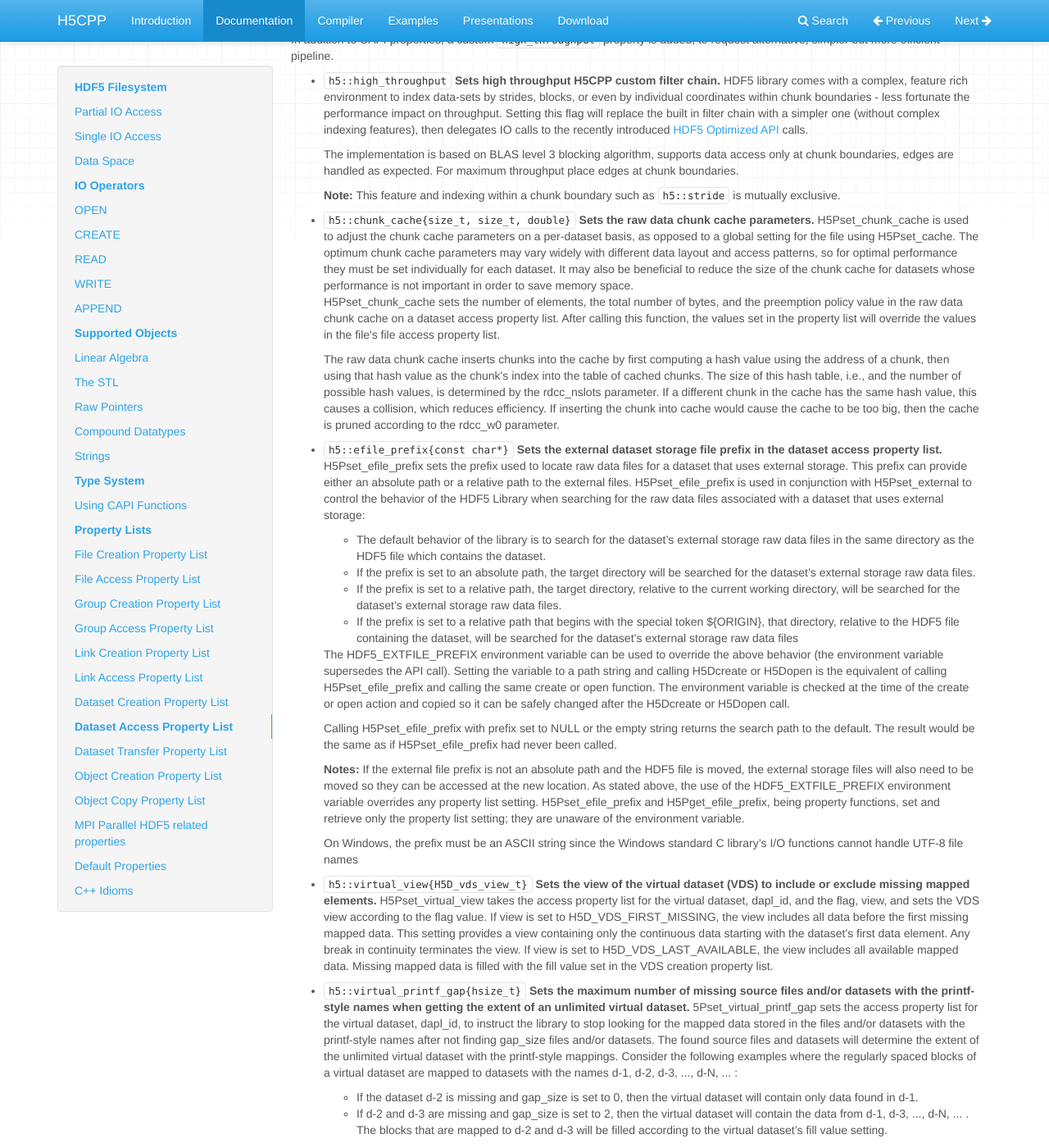
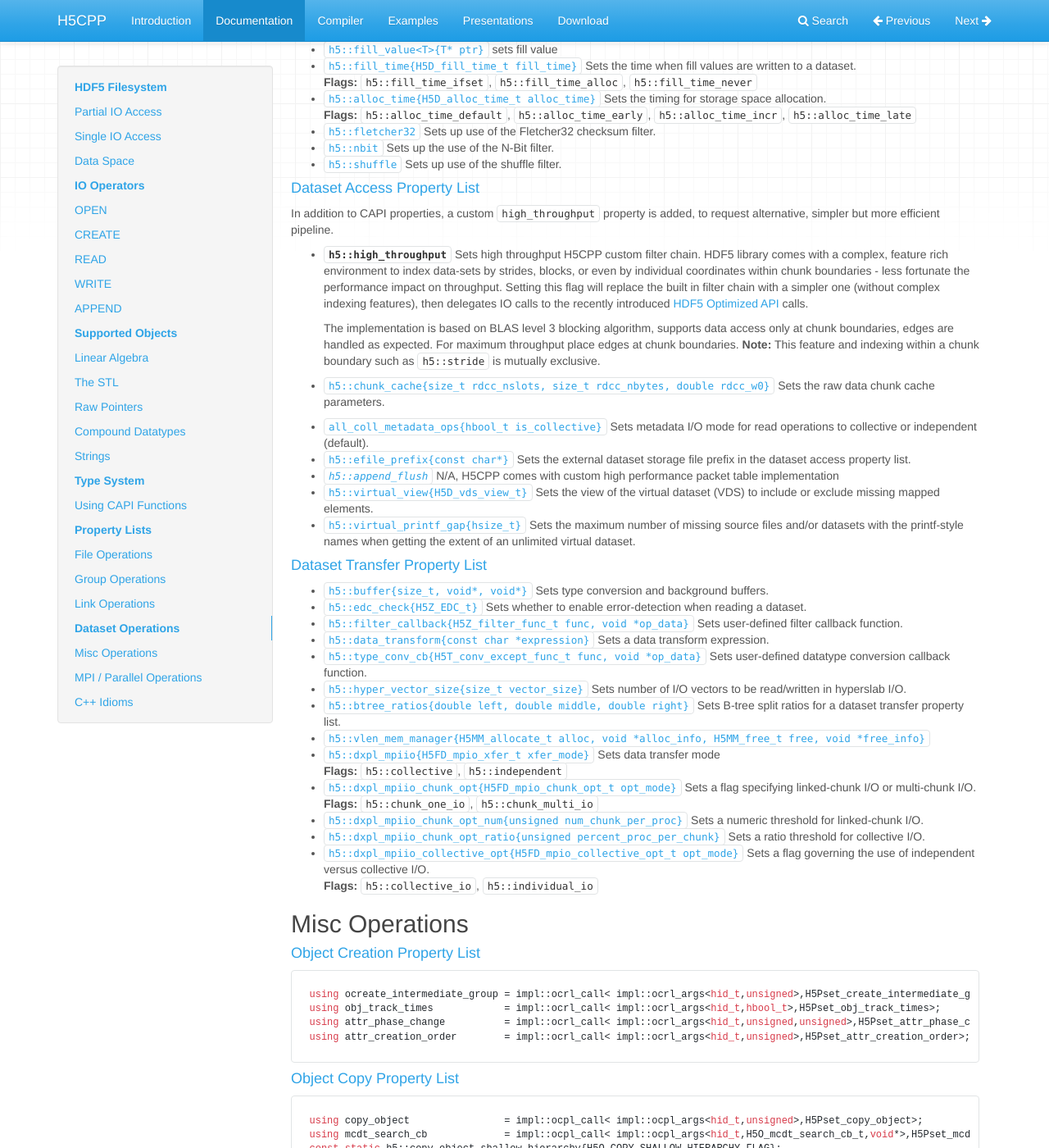
Before and after one commit to steven-varga/h5cpp-doc, an MkDocs documentation site: the page built from docs/architecture.md, in a window 1280 px wide and 1400 px high, scrolled down 11616 px. Shown: the whole window at 82% size. Built offline with MkDocs 1.6.1, drawn with Linux system fonts in a browser that asks for light colours; nearby versions of some CDN libraries; some of the changed text lies outside the part shown.

Commit message:
properties: more links added...

````diff
--- a/docs/architecture.md
+++ b/docs/architecture.md
@@ -425,8 +425,7 @@ object  := [ h5::ocpl_t                           | h5::ocpyl_t ]
 ```
 
 
-
-
+## File Operations
 #### [File Creation Property List][1001]
 ```cpp
 // you may pass CAPI property list descriptors daisy chained with '|' operator
@@ -434,7 +433,6 @@ auto fd = h5::create("002.h5", H5F_ACC_TRUNC,
 		h5::file_space_page_size{4096} | h5::userblock{512},  // file creation properties
 		h5::fclose_degree_weak | h5::fapl_core{2048,1} );     // file access properties
 ```
-
 
 * [`h5::userblock{hsize_t}`][1001] sets the user block size of a file creation property list
 * [`h5::sizes{size_t,size_t}`][1002] Sets the byte size of the offsets and lengths used to address objects in an HDF5 file.
@@ -490,7 +488,7 @@ h5::fapl_t fapl = h5::fclose_degree_weak | h5::fapl_core{2048,1} | h5::core_writ
 * **`h5::fapl_rest_vol`** or to request KITA/RestVOL services both flags are interchangeable you only need to specify one of them follow [instructions:][701] to setup RestVOL, once the required modules are included
 * **`h5::kita`** same as above
 
-
+## Group Operations
 #### [Group Creation Property List][1100]
 
 * [`h5::local_heap_size_hint{size_t}`][1101] Specifies the anticipated maximum size of a local heap.
@@ -502,7 +500,7 @@ h5::fapl_t fapl = h5::fclose_degree_weak | h5::fapl_core{2048,1} | h5::core_writ
 * [`local_heap_size_hint{hbool_t is_collective}`][1201] Sets metadata I/O mode for read operations to collective or independent (default).
 
 
-
+## Link Operations
 #### [Link Creation Property List][1300]
 * [`h5::char_encoding{H5T_cset_t}`][1301] Sets the character encoding used to encode link and attribute names. <br/>
 **Flags:** `h5::utf8`, `h5::ascii`
@@ -516,6 +514,7 @@ h5::fapl_t fapl = h5::fclose_degree_weak | h5::fapl_core{2048,1} | h5::core_writ
 * [`h5::elink_acc_flags{unsigned}`][1403] Sets the external link traversal file access flag in a link access property list.<br/>
 **Flags:** 	`h5::acc_rdwr`, `h5::acc_rdonly`, `h5::acc_default`
 
+## Dataset Operations
 #### [Dataset Creation Property List][1500]
 **Example:**
 ```cpp
@@ -538,77 +537,41 @@ h5::dcpl_t dcpl = h5::chunk{1,4,5} | h5::deflate{4} | h5::layout_compact | h5::d
 * [`h5::nbit`][1510] Sets up the use of the N-Bit filter.
 * [`h5::shuffle`][1512] Sets up use of the shuffle filter.
 
-#### [Dataset Access Property List][301]
+#### [Dataset Access Property List][1600]
 In addition to CAPI properties, a custom `high_throughput` property is added, to request alternative, simpler but more efficient pipeline.
 
-* `h5::high_throughput` **Sets high throughput H5CPP custom filter chain.** HDF5 library comes with a complex, feature rich environment to index data-sets by strides, blocks, or even by individual coordinates within chunk boundaries - less fortunate the performance impact on throughput.  Setting this flag will replace the built in filter chain with a simpler one (without complex indexing features), then delegates IO calls to the recently introduced [HDF5 Optimized API][400] calls.
+* **`h5::high_throughput`** Sets high throughput H5CPP custom filter chain. HDF5 library comes with a complex, feature rich environment to index data-sets by strides, blocks, or even by individual coordinates within chunk boundaries - less fortunate the performance impact on throughput.  Setting this flag will replace the built in filter chain with a simpler one (without complex indexing features), then delegates IO calls to the recently introduced [HDF5 Optimized API][400] calls.<br/>
 
 	The implementation is based on BLAS level 3 blocking algorithm, supports data access only at chunk boundaries, edges are handled as expected. For maximum throughput place edges at chunk boundaries.
-
 	**Note:** This feature and indexing within a chunk boundary such as `h5::stride` is mutually exclusive.
 
+* [`h5::chunk_cache{size_t rdcc_nslots, size_t rdcc_nbytes, double rdcc_w0}`][1601] Sets the raw data chunk cache parameters.
+* [`all_coll_metadata_ops{hbool_t is_collective}`][1602] Sets metadata I/O mode for read operations to collective or independent (default).
+* [`h5::efile_prefix{const char*}`][1603] Sets the external dataset storage file prefix in the dataset access property list.
+* [*`h5::append_flush`*][not-implemented] N/A, H5CPP comes with custom high performance packet table implementation
+* [`h5::virtual_view{H5D_vds_view_t}`][1604] Sets the view of the virtual dataset (VDS) to include or exclude missing mapped elements.
+* [`h5::virtual_printf_gap{hsize_t}`][1605] Sets the maximum number of missing source files and/or datasets with the printf-style names when getting the extent of an unlimited virtual dataset.
 
-* `h5::chunk_cache{size_t, size_t, double}` **Sets the raw data chunk cache parameters.** H5Pset_chunk_cache is used to adjust the chunk cache parameters on a per-dataset basis, as opposed to a global setting for the file using H5Pset_cache. The optimum chunk cache parameters may vary widely with different data layout and access patterns, so for optimal performance they must be set individually for each dataset. It may also be beneficial to reduce the size of the chunk cache for datasets whose performance is not important in order to save memory space.<br/>
-H5Pset_chunk_cache sets the number of elements, the total number of bytes, and the preemption policy value in the raw data chunk cache on a dataset access property list. After calling this function, the values set in the property list will override the values in the file's file access property list.
+#### [Dataset Transfer Property List][1700]
 
-	The raw data chunk cache inserts chunks into the cache by first computing a hash value using the address of a chunk, then using that hash value as the chunk's index into the table of cached chunks. The size of this hash table, i.e., and the number of possible hash values, is determined by the rdcc_nslots parameter. If a different chunk in the cache has the same hash value, this causes a collision, which reduces efficiency. If inserting the chunk into cache would cause the cache to be too big, then the cache is pruned according to the rdcc_w0 parameter.
+* [`h5::buffer{size_t, void*, void*}`][1701] Sets type conversion and background buffers.
+* [`h5::edc_check{H5Z_EDC_t}`][1702] Sets whether to enable error-detection when reading a dataset.
+* [`h5::filter_callback{H5Z_filter_func_t func, void *op_data}`][1703] Sets user-defined filter callback function.
+* [`h5::data_transform{const char *expression}`][1704] Sets a data transform expression.
+* [`h5::type_conv_cb{H5T_conv_except_func_t func, void *op_data}`][1705] Sets user-defined datatype conversion callback function.
+* [`h5::hyper_vector_size{size_t vector_size}`][1706] Sets number of I/O vectors to be read/written in hyperslab I/O.
+* [`h5::btree_ratios{double left, double middle, double right}`][1707] Sets B-tree split ratios for a dataset transfer property list.
+* [`h5::vlen_mem_manager{H5MM_allocate_t alloc, void *alloc_info, H5MM_free_t free, void *free_info}`][1708]
+* [`h5::dxpl_mpiio{H5FD_mpio_xfer_t xfer_mode}`][1709] Sets data transfer mode <br/>
+**Flags:** `h5::collective`, `h5::independent`
+* [`h5::dxpl_mpiio_chunk_opt{H5FD_mpio_chunk_opt_t opt_mode}`][1710] Sets a flag specifying linked-chunk I/O or multi-chunk I/O.<br/>
+**Flags:** `h5::chunk_one_io`, `h5::chunk_multi_io`
+* [`h5::dxpl_mpiio_chunk_opt_num{unsigned num_chunk_per_proc}`][1711] Sets a numeric threshold for linked-chunk I/O.
+* [`h5::dxpl_mpiio_chunk_opt_ratio{unsigned percent_proc_per_chunk}`][1712] Sets a ratio threshold for collective I/O.
+* [`h5::dxpl_mpiio_collective_opt{H5FD_mpio_collective_opt_t opt_mode}`][1713] Sets a flag governing the use of independent versus collective I/O.<br/>
+**Flags:** `h5::collective_io`, `h5::individual_io`
 
-* `h5::efile_prefix{const char*}` **Sets the external dataset storage file prefix in the dataset access property list.** H5Pset_efile_prefix sets the prefix used to locate raw data files for a dataset that uses external storage. This prefix can provide either an absolute path or a relative path to the external files.
-H5Pset_efile_prefix is used in conjunction with H5Pset_external to control the behavior of the HDF5 Library when searching for the raw data files associated with a dataset that uses external storage:<br/>
-	* The default behavior of the library is to search for the dataset’s external storage raw data files in the same directory as the HDF5 file which contains the dataset.
-	* If the prefix is set to an absolute path, the target directory will be searched for the dataset’s external storage raw data files.
-	* If the prefix is set to a relative path, the target directory, relative to the current working directory, will be searched for the dataset’s external storage raw data files.
-	* If the prefix is set to a relative path that begins with the special token ${ORIGIN}, that directory, relative to the HDF5 file containing the dataset, will be searched for the dataset’s external storage raw data files
-
-	The HDF5_EXTFILE_PREFIX environment variable can be used to override the above behavior (the environment variable supersedes the API call). Setting the variable to a path string and calling H5Dcreate or H5Dopen is the equivalent of calling H5Pset_efile_prefix and calling the same create or open function. The environment variable is checked at the time of the create or open action and copied so it can be safely changed after the H5Dcreate or H5Dopen call.
-
-	Calling H5Pset_efile_prefix with prefix set to NULL or the empty string returns the search path to the default. The result would be the same as if H5Pset_efile_prefix had never been called.
-
-	**Notes:** If the external file prefix is not an absolute path and the HDF5 file is moved, the external storage files will also need to be moved so they can be accessed at the new location.
-As stated above, the use of the HDF5_EXTFILE_PREFIX environment variable overrides any property list setting. H5Pset_efile_prefix and H5Pget_efile_prefix, being property functions, set and retrieve only the property list setting; they are unaware of the environment variable.
-
-	On Windows, the prefix must be an ASCII string since the Windows standard C library’s I/O functions cannot handle UTF-8 file names
-
-* `h5::virtual_view{H5D_vds_view_t}` **Sets the view of the virtual dataset (VDS) to include or exclude missing mapped elements.** H5Pset_virtual_view takes the access property list for the virtual dataset, dapl_id, and the flag, view, and sets the VDS view according to the flag value. If view is set to H5D_VDS_FIRST_MISSING, the view includes all data before the first missing mapped data. This setting provides a view containing only the continuous data starting with the dataset’s first data element. Any break in continuity terminates the view. If view is set to H5D_VDS_LAST_AVAILABLE, the view includes all available mapped data. Missing mapped data is filled with the fill value set in the VDS creation property list.
-
-* `h5::virtual_printf_gap{hsize_t}` **Sets the maximum number of missing source files and/or datasets with the printf-style names when getting the extent of an unlimited virtual dataset.** 5Pset_virtual_printf_gap sets the access property list for the virtual dataset, dapl_id, to instruct the library to stop looking for the mapped data stored in the files and/or datasets with the printf-style names after not finding gap_size files and/or datasets. The found source files and datasets will determine the extent of the unlimited virtual dataset with the printf-style mappings.
-	Consider the following examples where the regularly spaced blocks of a virtual dataset are mapped to datasets with the names d-1, d-2, d-3, ..., d-N, ... :
-
-	* If the dataset d-2 is missing and gap_size is set to 0, then the virtual dataset will contain only data found in d-1.
-	* If d-2 and d-3 are missing and gap_size is set to 2, then the virtual dataset will contain the data from d-1, d-3, ..., d-N, ... .  The blocks that are mapped to d-2 and d-3 will be filled according to the virtual dataset’s fill value setting.
-
-
-
-#### [Dataset Transfer Property List][305]
-
-* `h5::buffer{size_t, void*, void*}` **Sets type conversion and background buffers.** Given a dataset transfer property list, H5Pset_buffer sets the maximum size for the type conversion buffer and background buffer and optionally supplies pointers to application-allocated buffers. If the buffer size is smaller than the entire amount of data being transferred between the application and the file, and a type conversion buffer or background buffer is required, then strip mining will be used.
-
-	Note that there are minimum size requirements for the buffer. Strip mining can only break the data up along the first dimension, so the buffer must be large enough to accommodate a complete slice that encompasses all of the remaining dimensions. For example, when strip mining a 100x200x300 hyperslab of a simple data space, the buffer must be large enough to hold 1x200x300 data elements. When strip mining a 100x200x300x150 hyperslab of a simple data space, the buffer must be large enough to hold 1x200x300x150 data elements.
-
-	If tconv and/or bkg are null pointers, then buffers will be allocated and freed during the data transfer. The default value for the maximum buffer is 1 Mb.
-
-* `h5::edc_check{H5Z_EDC_t}` **Sets whether to enable error-detection when reading a dataset.** H5Pset_edc_check sets the dataset transfer property list plist to enable or disable error detection when reading data. Whether error detection is enabled or disabled is specified in the check parameter. Valid values are as follows:
-	* H5Z_ENABLE_EDC   (default)
-	* H5Z_DISABLE_EDC
-
-	The error detection algorithm used is the algorithm previously specified in the corresponding dataset creation property list. This function does not affect the use of error detection when writing data.
-
-	**Note:** The initial error detection implementation, Fletcher32 checksum, supports error detection for chunked datasets only.
-	The Fletcher32 EDC checksum filter, set with H5Pset_fletcher32, was added in HDF5 Release 1.6.0. In the original implementation, however, the checksum value was calculated incorrectly on little-endian systems. The error was fixed in HDF5 Release 1.6.3.
-
-	As a result of this fix, an HDF5 Library of Release 1.6.0 through Release 1.6.2 cannot read a dataset created or written with Release 1.6.3 or later if the dataset was created with the checksum filter and the filter is enabled in the reading library. (Libraries of Release 1.6.3 and later understand the earlier error and comensate appropriately.)
-
-	**Work-around:** An HDF5 Library of Release 1.6.2 or earlier will be able to read a dataset created or written with the checksum filter by an HDF5 Library of Release 1.6.3 or later if the checksum filter is disabled for the read operation. This can be accomplished via an H5Pset_edc_check call with the value H5Z_DISABLE_EDC in the second parameter. This has the obvious drawback that the application will be unable to verify the checksum, but the data does remain accessible.
-
-* [`h5::filter_callback`](https://support.hdfgroup.org/HDF5/doc/RM/RM_H5P.html#Property-SetFilterCallback) **Sets user-defined filter callback function**
-
-```cpp
-using filter_callback          = impl::dxpl_call< impl::dxpl_args<hid_t,H5Z_filter_func_t,void*>,H5Pset_filter_callback>;
-using data_transform           = impl::dxpl_call< impl::dxpl_args<hid_t,const char *>,H5Pset_data_transform>;
-using type_conv_cb             = impl::dxpl_call< impl::dxpl_args<hid_t,H5T_conv_except_func_t,void*>,H5Pset_type_conv_cb>;
-using hyper_vector_size        = impl::dxpl_call< impl::dxpl_args<hid_t,size_t>,H5Pset_hyper_vector_size>;
-using btree_ratios             = impl::dxpl_call< impl::dxpl_args<hid_t,double,double,double>,H5Pset_btree_ratios>;
-```
+## Misc Operations
 
 #### [Object Creation Property List][308]
 ```cpp
@@ -629,7 +592,7 @@ const static h5::copy_object expand_reference{H5O_COPY_EXPAND_REFERENCE_FLAG};
 const static h5::copy_object copy_without_attr{H5O_COPY_WITHOUT_ATTR_FLAG};
 const static h5::copy_object merge_commited_dtype{H5O_COPY_MERGE_COMMITTED_DTYPE_FLAG};
 ```
-#### MPI Parallel HDF5 related properties
+## MPI / Parallel Operations
 ```cpp
 using fapl_mpiio                 = impl::fapl_call< impl::fapl_args<hid_t,MPI_Comm, MPI_Info>,H5Pset_fapl_mpio>;
 using all_coll_metadata_ops      = impl::fapl_call< impl::fapl_args<hid_t,hbool_t>,H5Pset_all_coll_metadata_ops>;
````
Also changed, not shown: other parts of docs/architecture.md (+24 -1 lines).
